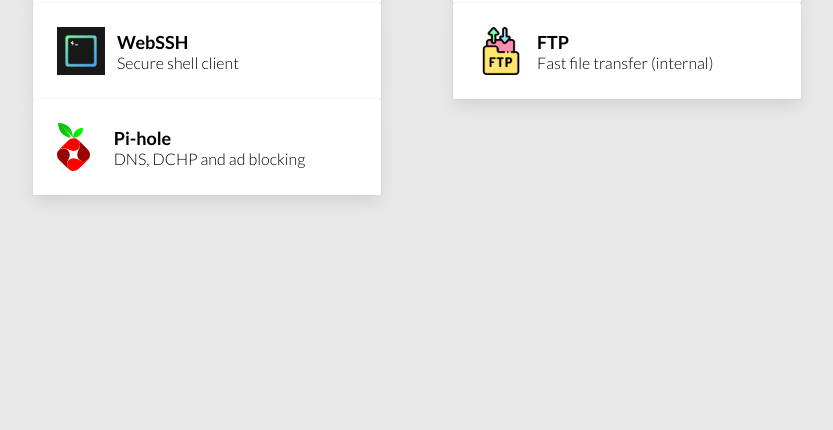
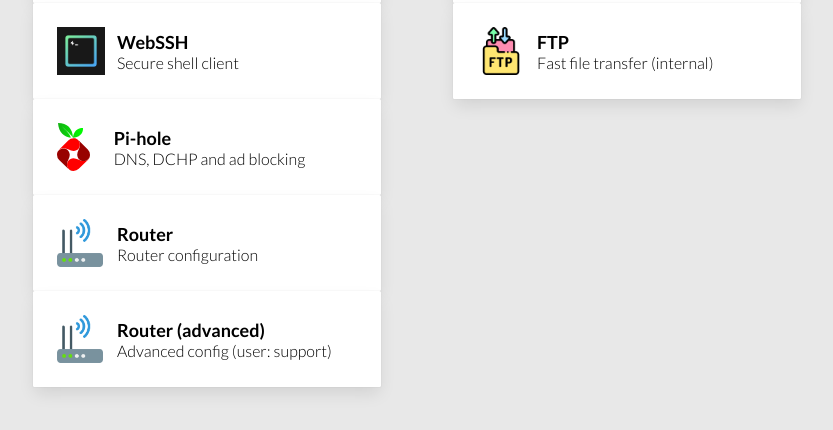
Before and after one commit to andrenho/homeserver, a plain HTML site: page homepage/index.html in a window 1280 px wide. Shown: the part 1130-1560 px from the top of the page, without its empty margins (211-1044 px from the left). Before the commit the page ends 1389 px from the top, so only its background shows below. Drawn offline with Linux system fonts and the light colour scheme.

```diff
--- a/homepage/index.html
+++ b/homepage/index.html
@@ -24,9 +24,11 @@
     </div>
 
     <div class="toolbar">
+        <a href="https://https://github.com/andrenho/home-ansible/" target="_blank"><i class="t-icon fa-brands fa-github"></i> home-ansible</a>
+        <a href="https://https://github.com/andrenho/homeserver/" target="_blank"><i class="t-icon fa-brands fa-github"></i> homeserver</a>
+        <a href="https://www.tpbproxypirate.com/" target="_blank"><i class="t-icon fas fa-skull"></i> The Pirate Bay</a>
         <a href="https://github.com/awesome-selfhosted/awesome-selfhosted" target="_blank"><i class="t-icon fas fa-book"></i> Awesome Self-Hosted</a>
         <a href="https://www.reddit.com/r/selfhosted/" target="_blank"><i class="t-icon fab fa-reddit-alien"></i> Reddit Self-Hosted</a>
-        <a href="https://www.tpbproxypirate.com/" target="_blank"><i class="t-icon fas fa-skull"></i> The Pirate Bay</a>
     </div>
 
     <div class="content">
@@ -204,6 +206,23 @@
                         </div>
                     </div>
 
+                    <div class="app-card">
+                        <a class='link-template' data-href="http://192.168.15.1" target="_blank"><span class="app-link"></span></a>
+                        <div class="app-image"><img src="images/dd-wrt.png"></div>
+                        <div class="app-description">
+                            <div class="app-name">Router</div>
+                            <div class="app-desc">Router configuration</div>
+                        </div>
+                    </div>
+
+                    <div class="app-card">
+                        <a class='link-template' data-href="http://192.168.15.1/padrao" target="_blank"><span class="app-link"></span></a>
+                        <div class="app-image"><img src="images/dd-wrt.png"></div>
+                        <div class="app-description">
+                            <div class="app-name">Router (advanced)</div>
+                            <div class="app-desc">Advanced config (user: support)</div>
+                        </div>
+                    </div>
 
                 </div>
 
```
Also changed, not shown: 1 other file.
